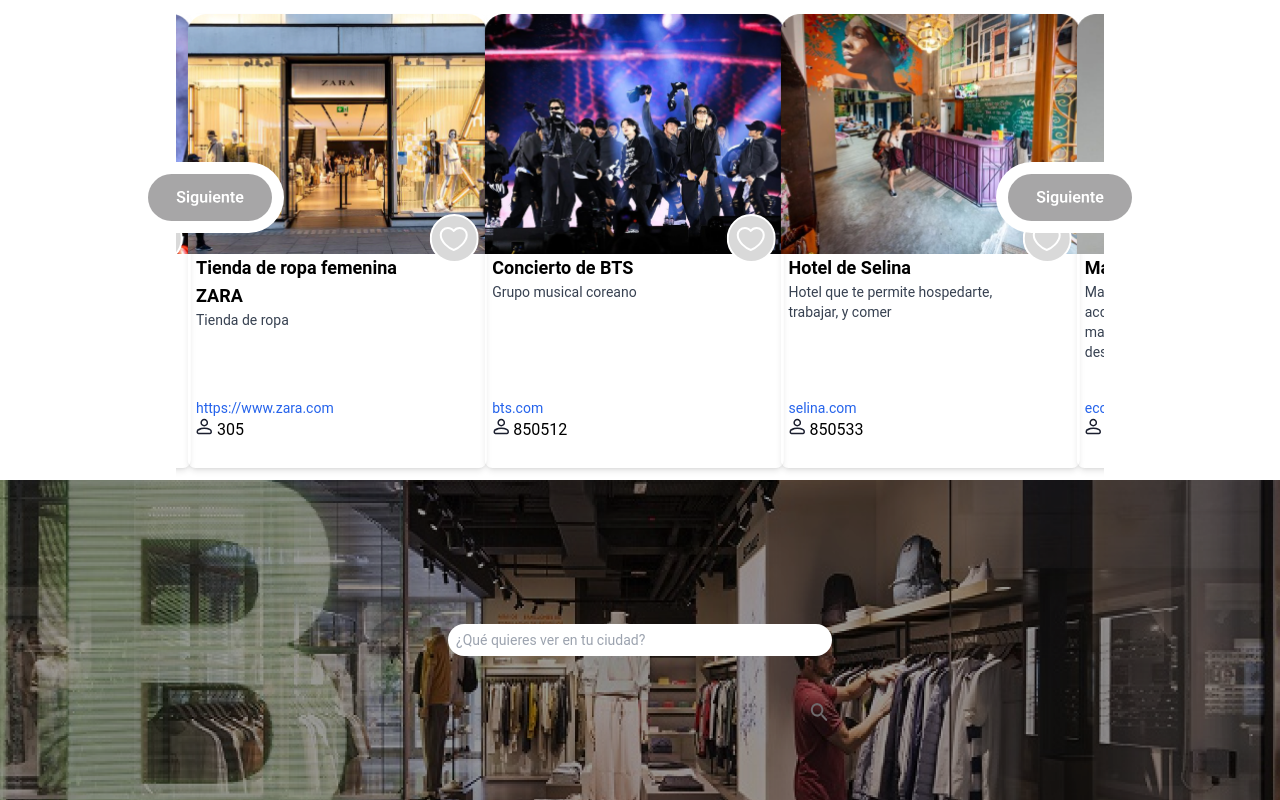
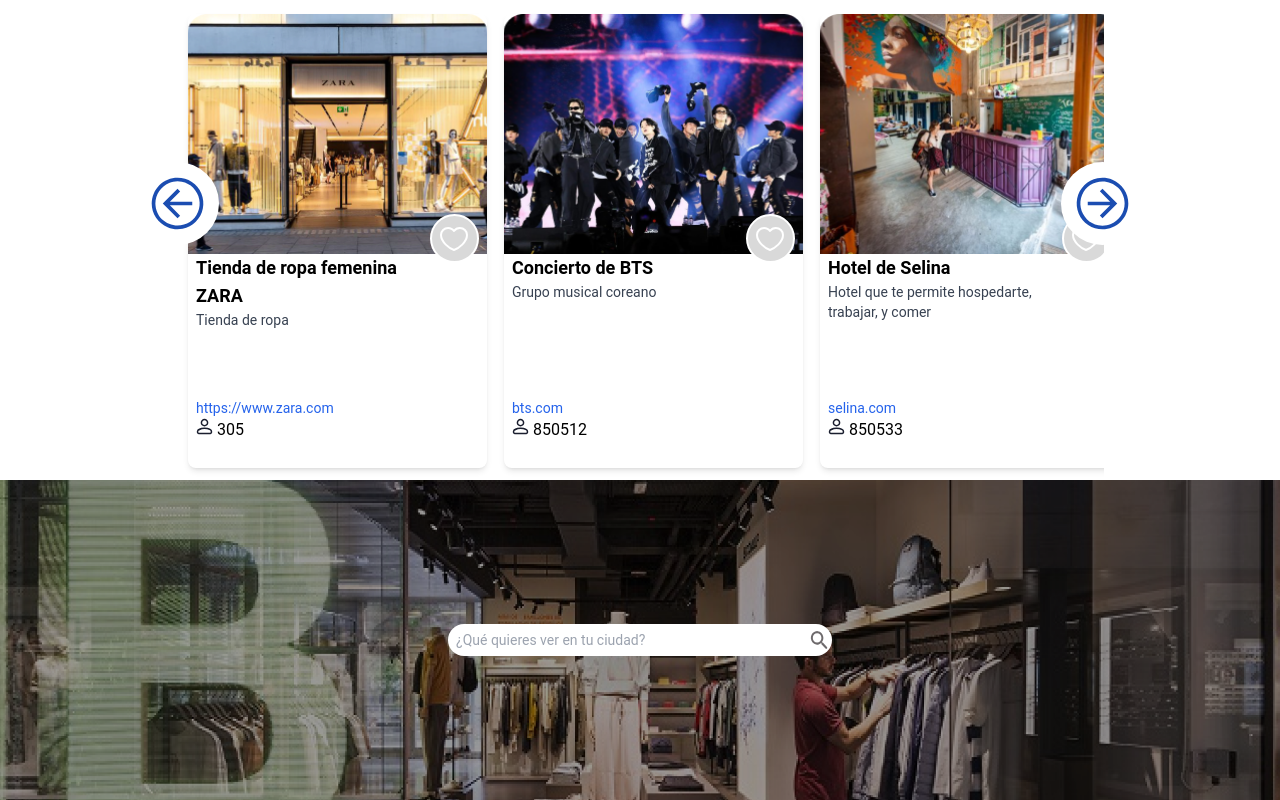
Before and after one commit to designerlopez/paraCuandoProject, a Next.js app: page /category/categories in a window 1280 px wide. Shown: the part 1873-2673 px from the top of the page. Built offline with nearby package versions, Linux system fonts and the light colour scheme.

Commit message:
feat: flecha next agregada responsive de slider arreglado y footer arreglado

```diff
--- a/components/Footer.tsx
+++ b/components/Footer.tsx
@@ -3,9 +3,9 @@
 const Footer = () => {
   return (
     <div className="footer flex justify-center bg-[url('../public/images/footer.png')] bg-cover bg-no-repeat bg-center h-screen max-h-80 bottom-0">
-      <div className="input_btn w-full sm:w-96 relative mt-36">
+      <div className="m-0  relative flex items-center">
         <input
-          className="input_text text-left w-full sm:w-96 h-8 bg-white py-2 pr-1 pl-2 rounded-full sm:text-sm"
+          className="input_text text-left w-full sm:w-96 h-8 bg-white py-2 pr-1 pl-2 rounded-full sm:text-sm placeholder-sm:text-xs"
           type="text"
           placeholder="¿Qué quieres ver en tu ciudad?"
         />
--- a/components/containerCards.tsx
+++ b/components/containerCards.tsx
@@ -7,7 +7,7 @@
 import Card from './card/Card';
 import CardData from './CardData';
 
-import Next from '../components/svg/next';
+import Next from '../components/svg/Flecha';
 import bts from '../public/images/bts.png';
 import ecoalf from '../public/images/ecoalf.png';
 import gaga from '../public/images/gaga.png';
@@ -80,17 +80,17 @@
     },
     // when window width is >= 600px
     600: {
-      slidesPerView: 1.8,
-      spaceBetween: 30,
+      slidesPerView: 1,
+      spaceBetween: 80,
     },
     // when window width is >= 900px
     900: {
       slidesPerView: 2.1,
-      spaceBetween: 30,
+      spaceBetween: 100,
     },
     // when window width is >= 1200px
     1200: {
-      slidesPerView: 3.2,
+      slidesPerView: 3,
       spaceBetween: 20,
     },
   },
@@ -108,7 +108,7 @@
         <div className="absolute top-40 -right-10 z-40 hidden  sm:block">
           <NextSlide />
         </div>
-        <div className="absolute top-40 -left-10 z-40 hidden sm:block">
+        <div className="absolute top-40 -left-10 z-40 hidden sm:block rotate-180">
           <BackSlide />
         </div>
         {data.map((card) => (
--- /dev/null
+++ b/components/svg/Flecha.js
@@ -0,0 +1,20 @@
+export default function next(props) {
+  return (
+    <svg
+      width="59"
+      height="59"
+      viewBox="0 0 59 59"
+      fill="none"
+      xmlns="http://www.w3.org/2000/svg"
+    >
+      <path
+        d="M29.5 14.75L26.8634 17.3183L37.1516 27.6562H14.75V31.3438H37.1516L26.8634 41.619L29.5 44.25L44.25 29.5L29.5 14.75Z"
+        fill="#1B4DB1"
+      />
+      <path
+        d="M29.5 55.3125C24.3948 55.3125 19.4042 53.7986 15.1594 50.9623C10.9145 48.126 7.60606 44.0946 5.65237 39.378C3.69868 34.6614 3.18751 29.4714 4.18349 24.4642C5.17947 19.4571 7.63787 14.8577 11.2478 11.2478C14.8578 7.63786 19.4571 5.17946 24.4642 4.18348C29.4714 3.1875 34.6614 3.69867 39.378 5.65236C44.0946 7.60604 48.126 10.9145 50.9623 15.1593C53.7986 19.4042 55.3125 24.3948 55.3125 29.5C55.3047 36.3435 52.5827 42.9045 47.7436 47.7436C42.9045 52.5827 36.3435 55.3047 29.5 55.3125ZM29.5 7.375C25.1241 7.375 20.8465 8.6726 17.208 11.1037C13.5696 13.5349 10.7338 16.9903 9.05918 21.0331C7.38459 25.0759 6.94644 29.5245 7.80014 33.8164C8.65384 38.1082 10.761 42.0505 13.8553 45.1447C16.9495 48.239 20.8918 50.3462 25.1836 51.1999C29.4755 52.0536 33.9241 51.6154 37.9669 49.9408C42.0097 48.2662 45.4651 45.4304 47.8963 41.792C50.3274 38.1535 51.625 33.8759 51.625 29.5C51.6182 23.6342 49.285 18.0106 45.1372 13.8628C40.9894 9.71504 35.3658 7.38183 29.5 7.375Z"
+        fill="#1B4DB1"
+      />
+    </svg>
+  );
+}
```
Also changed, not shown: components/svg/next.svg (added).
